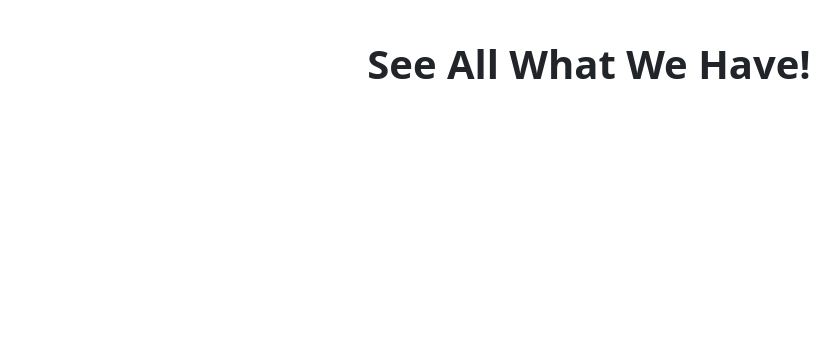
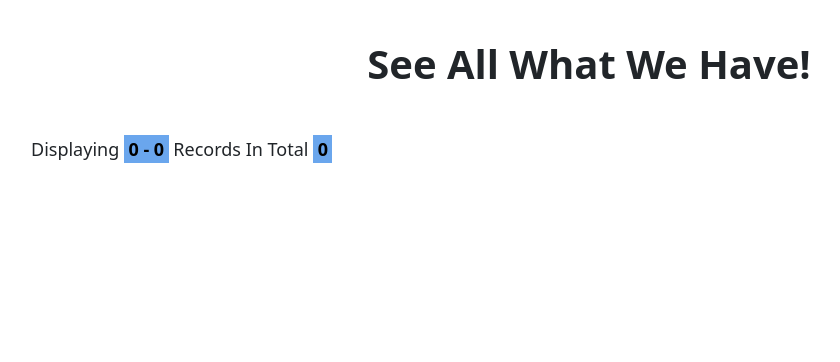
Before and after one commit to CarlosFaccelli26/Bread-Butter-Milestone, a Flask app: page /all_sandwich in a window 1280 px wide. Shown: the part 81-443 px from the top of the page, without its empty margins (51-891 px from the left). Run offline with Flask 2, Linux system fonts and the light colour scheme; the visitor is signed in with stand-in values (Sample User, id 1); data that the repository does not hold is empty; some libraries are stand-ins or nearby versions.

Commit message:
Adding pagination to all_sandwich template, at the moment it's not working properly

```diff
--- a/app.py
+++ b/app.py
@@ -5,6 +5,7 @@ from flask import (
     redirect, url_for)
 from flask_pymongo import PyMongo
 from bson.objectid import ObjectId
+from flask_paginate import Pagination, get_page_args
 from flask_wtf import FlaskForm
 from wtforms import (
     StringField, PasswordField,
@@ -247,8 +248,30 @@ def delete_sandwich(sandwich_id):
 @app.route('/all_sandwich')
 @login_required
 def all_sandwich():
-    sandwiches = list(mongo.db.sandwiches.find())
-    return render_template('all_sandwich.html', sandwiches=sandwiches)
+    page, per_page, offset = get_page_args(
+        page_parameter='page', per_page_parameter='per_page'
+    )
+    # how many sadnwiches will be display
+    per_page = 4
+
+    # get total of sandwiches
+    total = mongo.db.sandwiches.count()
+
+    # get all sandwiches
+    sandwiches = mongo.db.sandiwches.find()
+
+    # paginate sandwiches
+    sandwich_pagination = sandwiches[offset: offset + per_page]
+
+    pagination = Pagination(
+        page=page, per_page=per_page, total=total, css_framework='bootstrap4'
+    )
+    return render_template("all_sandwich.html",
+                           sandwiches=sandwiches,
+                           page=page,
+                           per_page=per_page,
+                           sandwich_pagination=sandwich_pagination,
+                           pagination=pagination)
 
 
 if __name__ == '__main__':
--- a/requirements.txt
+++ b/requirements.txt
@@ -3,6 +3,7 @@ dnspython==2.1.0
 email-validator==1.1.2
 Flask==1.1.2
 Flask-Login==0.5.0
+flask-paginate==0.8.1
 Flask-PyMongo==2.3.0
 Flask-WTF==0.14.3
 itsdangerous==1.1.0
--- a/static/css/style.css
+++ b/static/css/style.css
@@ -338,6 +338,24 @@ label {
     bottom: 10px;
 }
 
+/* pagination info */
+.pagination-page-info {
+    padding: .6em;
+    padding-left: 0;
+    width: 40em;
+    margin: .5em;
+    margin-left: 0;
+    font-size: 18px;
+    text-transform: capitalize;
+}
+.pagination-page-info b {
+    color: black;
+    background: #6aa6ed;
+    padding-left: 2px;
+    padding: .1em .25em;
+    font-size: 18px;
+}
+
 /* ================ Footer ================ */
 .footer-site {
     min-height: 8vh;
--- a/templates/all_sandwich.html
+++ b/templates/all_sandwich.html
@@ -13,6 +13,7 @@ See All What We Have
             </div>
         </div>
         <div class="row">
+            {{ pagination.links }}
             {% for sandwich in sandwiches %}
             <div class="col-sm-12 col-md-6 col-lg-6">
                 <div class="card-sandwich mb-3" style="max-width: 540px;">
@@ -33,6 +34,8 @@ See All What We Have
             </div>
             {% endfor %}
         </div>
+        {{ pagination.info }}
+        {{ pagination.links }}
     </div>
 </section>
 {% endblock %}
```
